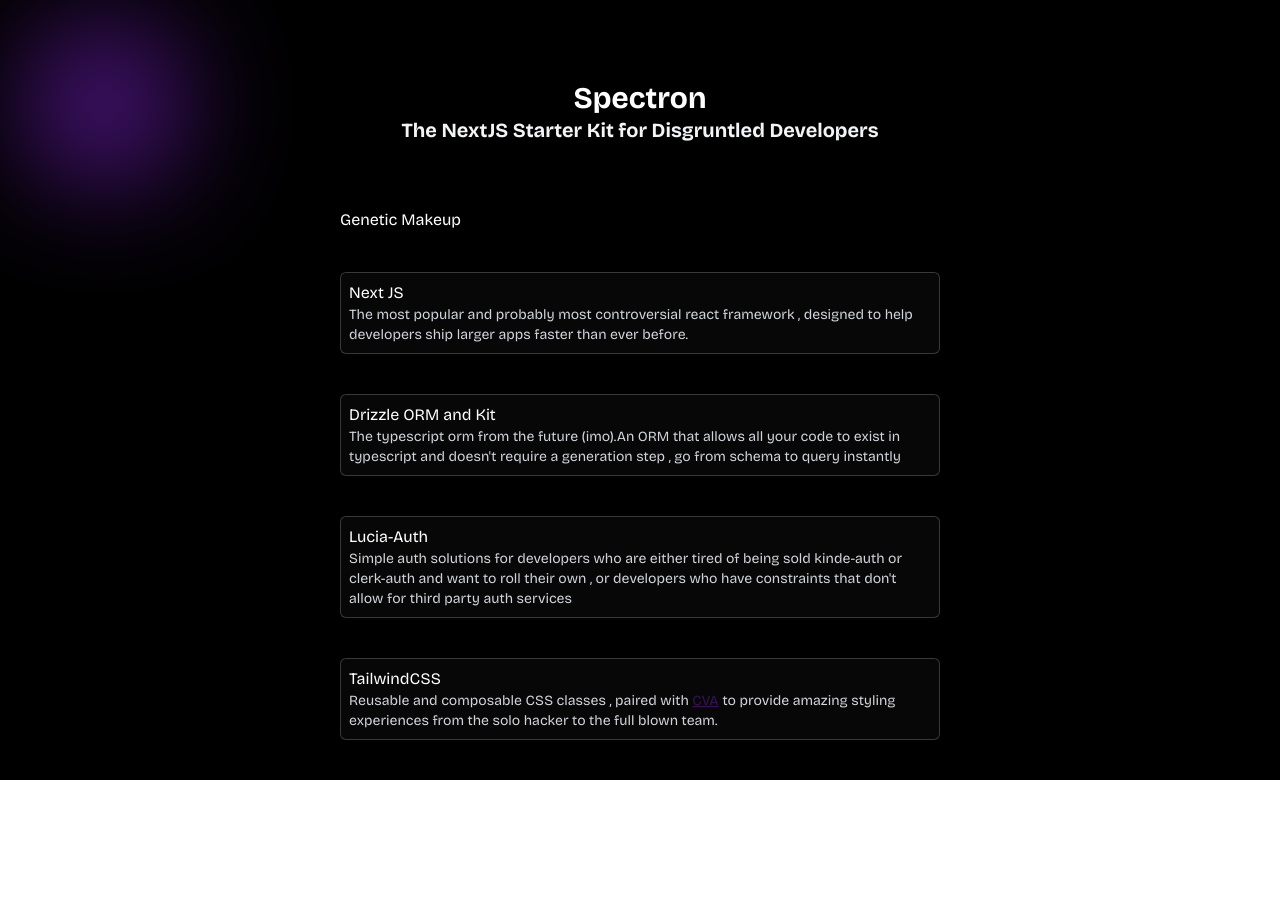
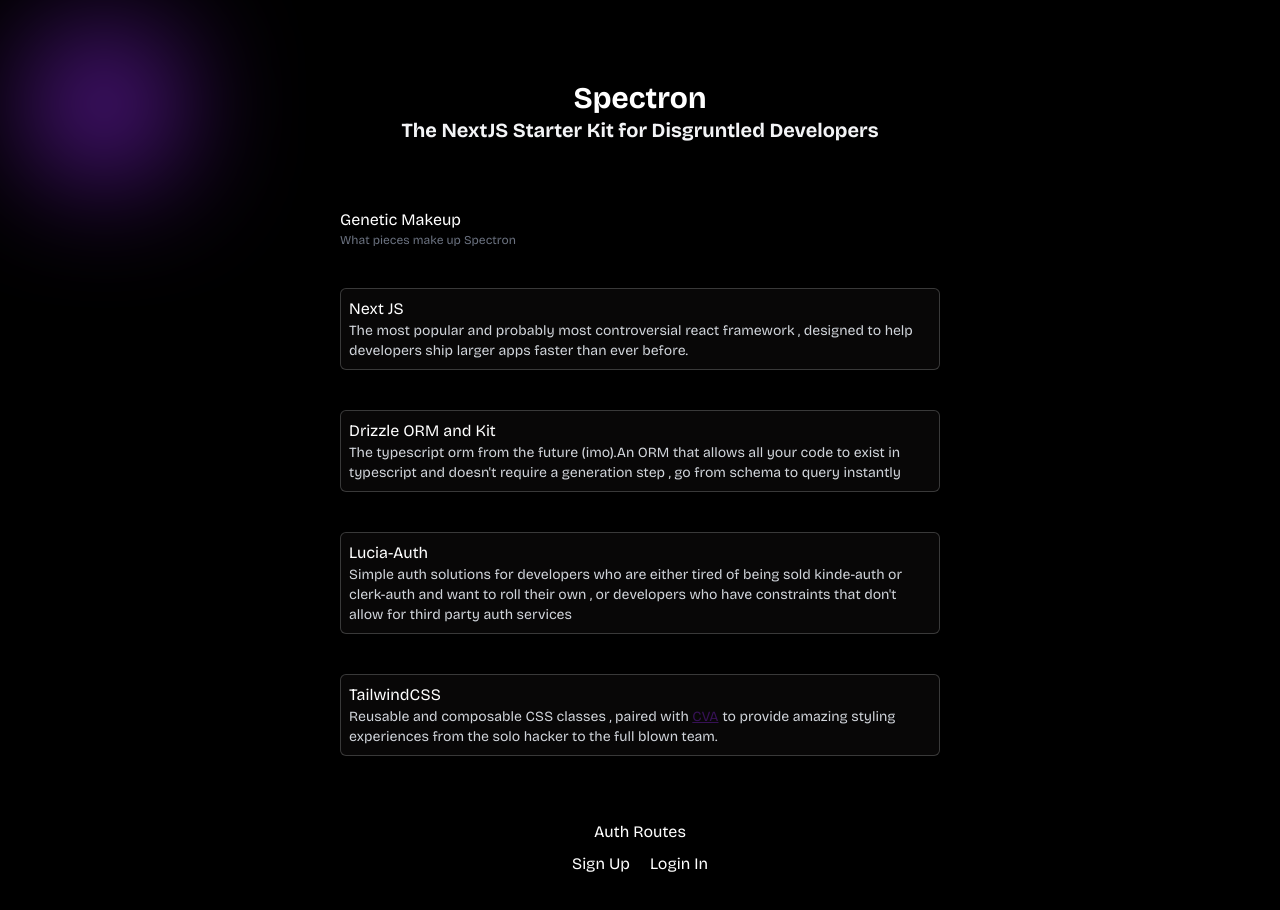
Before and after one commit to Inalegwu/Spectron, a Next.js app: page / in a window 1280 px wide. Shown: the top 910 px of the page. Before the commit the page ends 800 px from the top, so only its background shows below. Built offline with nearby package versions, Linux system fonts and the light colour scheme.

Commit message:
added auth routes to landing page for showcase

```diff
--- a/src/app/page.tsx
+++ b/src/app/page.tsx
@@ -3,7 +3,7 @@
 export default function Home() {
   return (
     <main className="w-full  bg-black px-10 py-10 text-white">
-      <div className="absolute z-0 bg-purple-700 rounded-full w-32 h-32 blur-3xl" />
+      <div className="fixed z-0 bg-purple-700 rounded-full w-32 h-32 blur-3xl" />
       <section className="w-4/6 mx-auto mt-10 flex flex-col items-center justify-center">
         <h2 className="font-bold text-3xl">Spectron</h2>
         <h4 className="font-bold text-xl text-gray-100">
@@ -11,7 +11,12 @@
         </h4>
       </section>
       <div className="w-3/6 mx-auto mt-16 flex flex-col space-y-10 items-start justify-center">
-        <h2>Genetic Makeup</h2>
+        <div className="flex flex-col items-start justify-start">
+          <h2>Genetic Makeup</h2>
+          <p className="text-xs text-gray-500 font-medium">
+            What pieces make up Spectron
+          </p>
+        </div>
         <div className="w-full bg-[hsla(0,10%,10%,0.3)] flex flex-col items-start justify-center space-x-4 border-[0.4px] border-[hsla(0,100%,100%,0.2)] rounded-md p-2">
           Next JS
           <section className="flex items-center content-center text-sm text-gray-300">
@@ -55,6 +60,13 @@
           </section>
         </div>
       </div>
+      <div className="flex flex-col mt-16 items-center justify-center space-y-2">
+        <h5>Auth Routes</h5>
+        <div className="flex items-center justify-center space-x-5">
+          <Link href="/signup">Sign Up</Link>
+          <Link href="/login">Login In</Link>
+        </div>
+      </div>
     </main>
   );
 }
```
